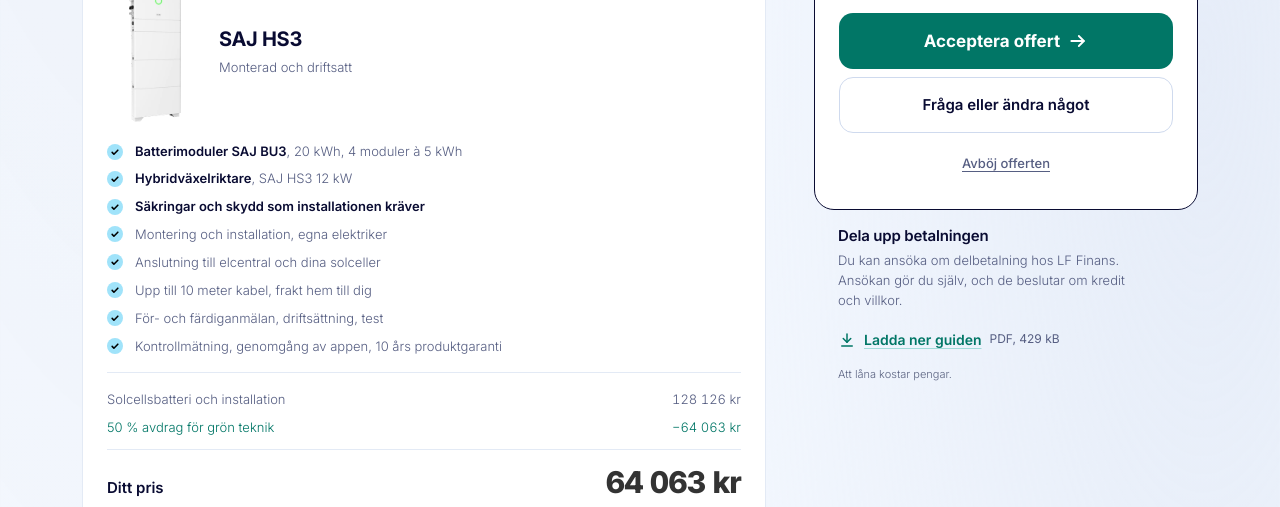
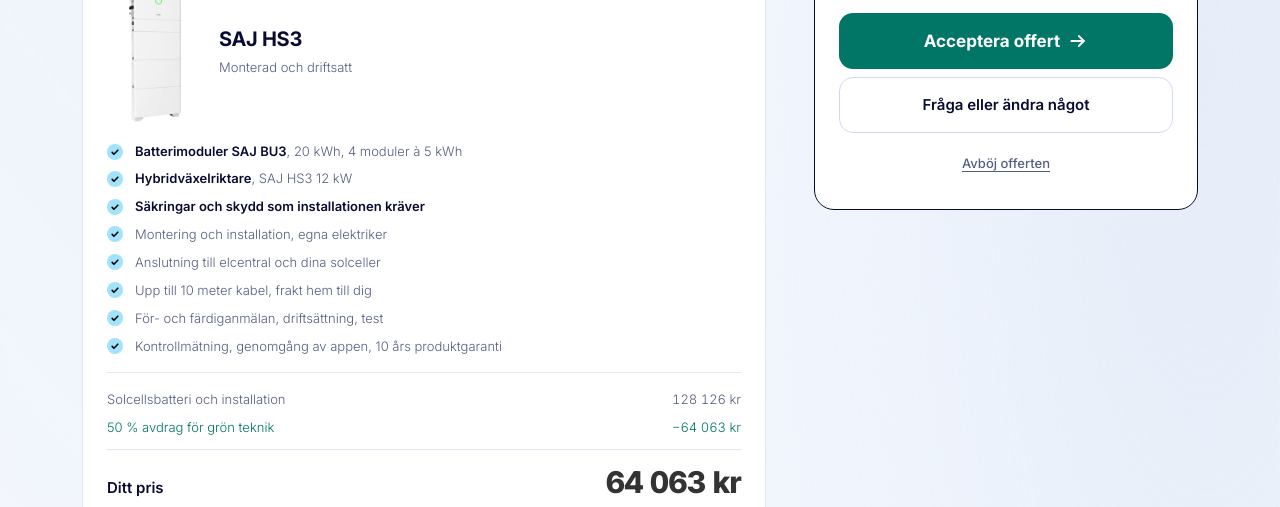
Before and after one commit to julius447/Laddboxofferten, a plain HTML site: page batteri-saj-hs3.html in a window 1280 px wide. Shown: the part 270-777 px from the top of the page. Drawn offline with Linux system fonts and the light colour scheme.

Commit message:
Bygge ur kallan e0ee261

```diff
--- a/assets/css/offert-batteri.css
+++ b/assets/css/offert-batteri.css
@@ -970,25 +970,4 @@ html:not(.js-pa) .offer .o-utanjs,
   .offer .o-main > #kalkyl{grid-column:1;grid-row:5;}
   .offer .o-main > .o-fot{grid-row:6;}
 }
-.offer .o-delbet{
-  padding:0 var(--s5);
-  display:flex;flex-direction:column;align-items:flex-start;gap:var(--s1);}
-.offer .o-delbet__rubrik{margin:0;font-size:15px;font-weight:600;line-height:20px;
-  letter-spacing:-.01em;color:var(--ink);}
-.offer .o-delbet__text{margin:0;font-size:13px;line-height:20px;color:var(--muted);text-wrap:pretty;}
-.offer .o-delbet__lank{
-  display:inline-flex;align-items:center;gap:var(--s2);
-  min-height:44px;margin:var(--s1) calc(-1 * var(--s2)) 0;padding:0 var(--s2);
-  border-radius:var(--r1);
-  color:var(--teal-ink);font-size:14px;font-weight:600;text-decoration:none;}
-.offer .o-delbet__lank svg{width:18px;height:18px;flex:none;}
-.offer .o-delbet__lank > span:not(.o-delbet__meta){
-  text-decoration:underline;text-decoration-thickness:1px;text-underline-offset:3px;
-  text-decoration-color:var(--teal-line);transition:text-decoration-color .2s;}
-.offer .o-delbet__lank:hover > span:not(.o-delbet__meta){text-decoration-color:currentColor;}
-.offer .o-delbet__lank:focus-visible{outline:2px solid var(--teal-ink);outline-offset:2px;}
-.offer .o-delbet__meta{font-size:12px;font-weight:400;color:var(--muted);}
-.offer .o-delbet__varning{margin:0;font-size:11px;line-height:16px;color:var(--faint);}
-@media (prefers-reduced-motion: reduce){.offer .o-delbet__lank > span{transition:none;}}
-.offer .o-colB{gap:var(--rytm-block);}
 .offer{width:100%;}
--- a/batteri-saj-hs3.html
+++ b/batteri-saj-hs3.html
@@ -104,7 +104,6 @@
           </div>
         </div>
       </section>
-      <aside class="o-delbet" aria-labelledby="delbetRubrik"><h3 class="o-delbet__rubrik" id="delbetRubrik">Dela upp betalningen</h3><p class="o-delbet__text">Du kan ansöka om delbetalning hos LF&nbsp;Finans. Ansökan gör du själv, och de beslutar om kredit och villkor.</p><a class="o-delbet__lank" href="assets/pdf/delbetalning-lf-finans.pdf" download="Ampy-delbetalning-LF-Finans.pdf"><svg viewBox="0 0 24 24" fill="none" stroke="currentColor" stroke-width="2" stroke-linecap="round" stroke-linejoin="round" aria-hidden="true"><path d="M12 4v11"/><path d="m7 10 5 5 5-5"/><path d="M5 20h14"/></svg><span>Ladda ner guiden</span><span class="o-delbet__meta">PDF, 429&nbsp;kB</span></a><p class="o-delbet__varning">Att låna kostar pengar.</p></aside>
     </div>
     <div class="o-colC">
       <section class="o-sec" id="villkor">
```
Also changed, not shown: alla.html (+1 -1 lines), batteri-dyness-solis.html (+0 -1 lines), batteri-eway-solis.html (+0 -1 lines), version.txt.
